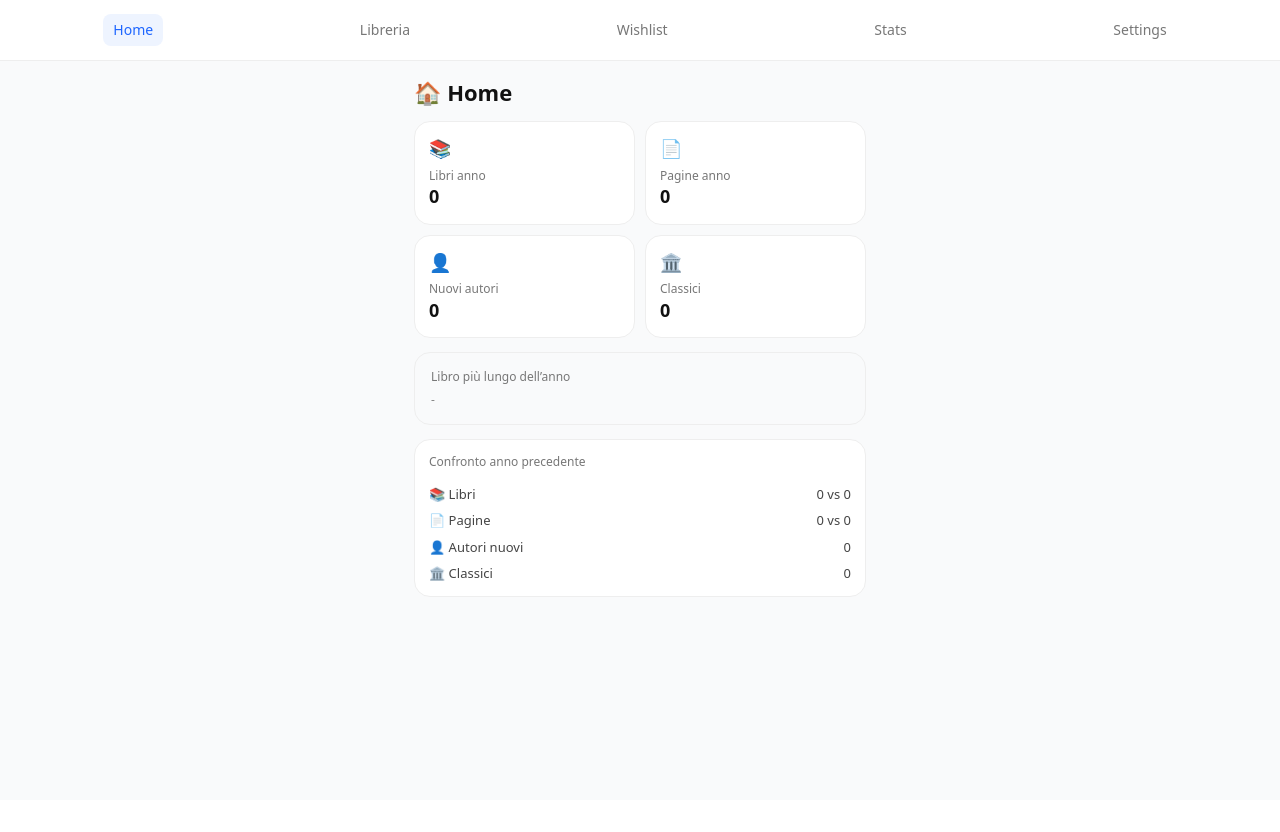
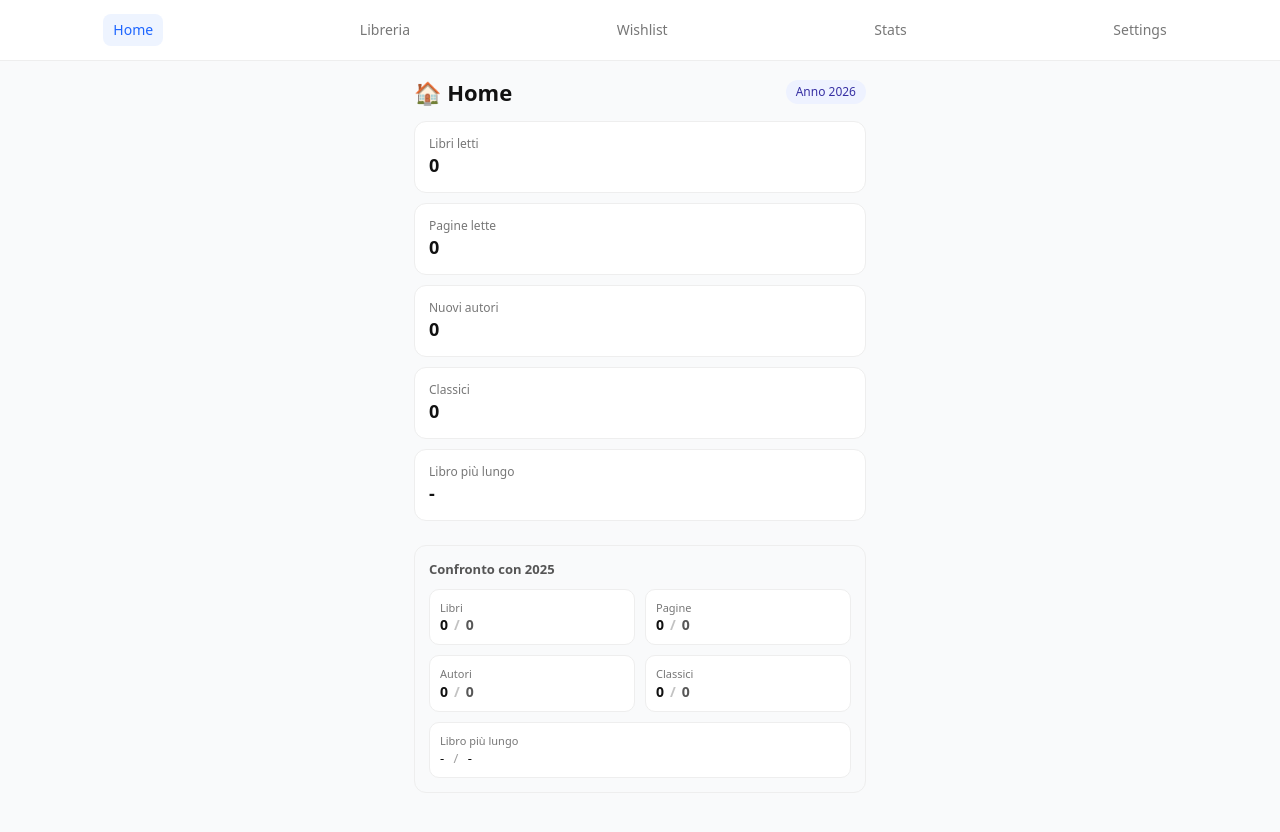
Before and after one commit to Lucaoldcc1991/reading-tracker, a React (Vite) app: page / in a window 1280 px wide. Shown: the top 832 px of the page. Before the commit the page ends 800 px from the top, so only its background shows below. Built offline with nearby package versions, Linux system fonts and the light colour scheme.

Commit message:
Miglioria 1.4 app

```diff
--- a/src/components/BookForm.tsx
+++ b/src/components/BookForm.tsx
@@ -13,6 +13,73 @@ type Book = {
   readingMonth?: number
   readingYear?: number
 }
+
+/* =========================
+   GENERI
+========================= */
+
+const GENRES = [
+  'Giallo/Noir/Legal',
+  'Thriller',
+  'Horror/Gotico/Paranormale',
+  'Realista/Psicologico/Filosofico',
+  'Narrativa per ragazzi',
+  'Saggio',
+  'Fumetto',
+  'Storico/Autobiografico',
+  'Fantascienza',
+  'Fantasy',
+  'Avventura',
+  'Distopico'
+]
+
+/* =========================
+   MESI
+========================= */
+
+const MONTHS = [
+  'Gennaio',
+  'Febbraio',
+  'Marzo',
+  'Aprile',
+  'Maggio',
+  'Giugno',
+  'Luglio',
+  'Agosto',
+  'Settembre',
+  'Ottobre',
+  'Novembre',
+  'Dicembre'
+]
+
+/* =========================
+   PAESI (semplificato ma completo UI)
+   (ISO standard + nomi leggibili)
+========================= */
+
+const COUNTRIES = [
+  'Italia',
+  'Stati Uniti',
+  'Regno Unito',
+  'Francia',
+  'Germania',
+  'Spagna',
+  'Giappone',
+  'Cina',
+  'Corea del Sud',
+  'Russia',
+  'Brasile',
+  'Canada',
+  'Australia',
+  'India',
+  'Messico',
+  'Svezia',
+  'Norvegia',
+  'Paesi Bassi',
+  'Portogallo',
+  'Grecia',
+  'Altro'
+]
 
 export default function BookForm({
   book,
@@ -79,44 +146,120 @@ export default function BookForm({
           {book ? 'Modifica libro' : 'Aggiungi libro'}
         </h3>
 
-        <input style={styles.input} placeholder="Titolo" value={title}
-          onChange={(e) => setTitle(e.target.value)} />
+        <input
+          style={styles.input}
+          placeholder="Titolo"
+          value={title}
+          onChange={(e) => setTitle(e.target.value)}
+        />
 
-        <input style={styles.input} placeholder="Autore" value={author}
-          onChange={(e) => setAuthor(e.target.value)} />
+        <input
+          style={styles.input}
+          placeholder="Autore"
+          value={author}
+          onChange={(e) => setAuthor(e.target.value)}
+        />
 
-        <input style={styles.input} placeholder="Genere" value={genre}
-          onChange={(e) => setGenre(e.target.value)} />
+        {/* GENERE */}
+        <select
+          style={styles.input}
+          value={genre}
+          onChange={(e) => setGenre(e.target.value)}
+        >
+          <option value="">Seleziona genere</option>
+          {GENRES.map((g) => (
+            <option key={g} value={g}>
+              {g}
+            </option>
+          ))}
+        </select>
 
-        <input style={styles.input} placeholder="Serie (opzionale)" value={series}
-          onChange={(e) => setSeries(e.target.value)} />
+        {/* SERIE */}
+        <input
+          style={styles.input}
+          placeholder="Serie (opzionale)"
+          value={series}
+          onChange={(e) => setSeries(e.target.value)}
+        />
 
-        <input style={styles.input} placeholder="Paese (opzionale)" value={country}
-          onChange={(e) => setCountry(e.target.value)} />
+        {/* PAESE */}
+        <select
+          style={styles.input}
+          value={country}
+          onChange={(e) => setCountry(e.target.value)}
+        >
+          <option value="">Seleziona paese</option>
+          {COUNTRIES.map((c) => (
+            <option key={c} value={c}>
+              {c}
+            </option>
+          ))}
+        </select>
 
-        <input style={styles.input} type="number" placeholder="Pagine"
-          value={pages} onChange={(e) => setPages(Number(e.target.value))} />
+        {/* PAGINE */}
+        <input
+          style={styles.input}
+          type="number"
+          placeholder="Pagine"
+          value={pages}
+          onChange={(e) => setPages(Number(e.target.value))}
+        />
 
-        <input style={styles.input} type="number" placeholder="Anno pubblicazione"
+        {/* ANNO PUBBLICAZIONE */}
+        <input
+          style={styles.input}
+          type="number"
+          placeholder="Anno pubblicazione"
           value={publicationYear}
-          onChange={(e) => setPublicationYear(Number(e.target.value))} />
+          onChange={(e) =>
+            setPublicationYear(Number(e.target.value))
+          }
+        />
 
-        <input style={styles.input} type="number" placeholder="Mese lettura"
+        {/* MESE LETTURA */}
+        <select
+          style={styles.input}
           value={readingMonth}
-          onChange={(e) => setReadingMonth(Number(e.target.value))} />
+          onChange={(e) =>
+            setReadingMonth(Number(e.target.value))
+          }
+        >
+          <option value="">Mese lettura</option>
+          {MONTHS.map((m, i) => (
+            <option key={m} value={i + 1}>
+              {m}
+            </option>
+          ))}
+        </select>
 
-        <input style={styles.input} type="number" placeholder="Anno lettura"
+        {/* ANNO LETTURA */}
+        <input
+          style={styles.input}
+          type="number"
+          placeholder="Anno lettura"
           value={readingYear}
-          onChange={(e) => setReadingYear(Number(e.target.value))} />
+          onChange={(e) =>
+            setReadingYear(Number(e.target.value))
+          }
+        />
 
         <div style={styles.actions}>
-          <button onClick={onClose} style={styles.cancel}>Annulla</button>
-          <button onClick={save} style={styles.save}>Salva</button>
+          <button onClick={onClose} style={styles.cancel}>
+            Annulla
+          </button>
+
+          <button onClick={save} style={styles.save}>
+            Salva
+          </button>
         </div>
       </div>
     </div>
   )
 }
+
+/* =========================
+   STILI
+========================= */
 
 const styles: Record<string, React.CSSProperties> = {
   overlay: {
@@ -125,7 +268,8 @@ const styles: Record<string, React.CSSProperties> = {
     background: 'rgba(0,0,0,0.35)',
     display: 'flex',
     justifyContent: 'center',
-    alignItems: 'center'
+    alignItems: 'center',
+    padding: '10px'
   },
   modal: {
     background: '#fff',
@@ -137,7 +281,10 @@ const styles: Record<string, React.CSSProperties> = {
     flexDirection: 'column',
     gap: '10px'
   },
-  title: { fontSize: '16px', fontWeight: 600 },
+  title: {
+    fontSize: '16px',
+    fontWeight: 600
+  },
   input: {
     padding: '10px',
     borderRadius: '8px',
--- a/src/db/database.ts
+++ b/src/db/database.ts
@@ -43,11 +43,6 @@ class AppDatabase extends Dexie {
   constructor() {
     super('readingTrackerDB')
 
-    /* =========================
-       VERSIONE 1 (ESISTENTE)
-       NON MODIFICARE PER NON PERDERE DATI
-    ========================= */
-
     this.version(1).stores({
       books:
         '++id, title, author, genre, pages, readingYear, createdAt',
@@ -55,22 +50,12 @@ class AppDatabase extends Dexie {
         '++id, title, author, genre, createdAt'
     })
 
-    /* =========================
-       VERSIONE 2 (MIGRAZIONE)
-       AGGIUNTA CAMPI: country, series, publisher
-    ========================= */
-
-    this.version(2)
-      .stores({
-        books:
-          '++id, title, author, genre, series, country, publisher, pages, readingYear, createdAt',
-        wishlist:
-          '++id, title, author, genre, createdAt'
-      })
-      .upgrade(() => {
-        // nessuna trasformazione dati necessaria
-        // Dexie gestisce automaticamente i nuovi campi opzionali
-      })
+    this.version(2).stores({
+      books:
+        '++id, title, author, genre, country, series, pages, readingYear, createdAt',
+      wishlist:
+        '++id, title, author, genre, createdAt'
+    })
   }
 }
 
--- a/src/pages/Home.tsx
+++ b/src/pages/Home.tsx
@@ -11,7 +11,6 @@ type Book = {
 
 export default function Home() {
   const [books, setBooks] = useState<Book[]>([])
-  const [toast, setToast] = useState<string | null>(null)
 
   useEffect(() => {
     load()
@@ -27,157 +26,140 @@ export default function Home() {
 
   const readBooks = books.filter((b) => b.readingYear)
 
-  const booksThisYear = readBooks.filter(
+  const thisYearBooks = readBooks.filter(
     (b) => b.readingYear === currentYear
   )
 
-  const booksLastYear = readBooks.filter(
+  const lastYearBooks = readBooks.filter(
     (b) => b.readingYear === previousYear
   )
 
-  const pagesThisYear = booksThisYear.reduce(
-    (sum, b) => sum + (b.pages || 0),
-    0
+  const sumPages = (arr: Book[]) =>
+    arr.reduce((sum, b) => sum + (b.pages || 0), 0)
+
+  const thisYearPages = sumPages(thisYearBooks)
+  const lastYearPages = sumPages(lastYearBooks)
+
+  const newAuthorsThisYear = new Set(
+    thisYearBooks.map((b) => b.author)
   )
 
-  const pagesLastYear = booksLastYear.reduce(
-    (sum, b) => sum + (b.pages || 0),
-    0
+  const newAuthorsLastYear = new Set(
+    lastYearBooks.map((b) => b.author)
   )
 
-  const authorsThisYear = new Set(
-    booksThisYear.map((b) => b.author)
-  )
+  const longestThisYear = [...thisYearBooks].sort(
+    (a, b) => (b.pages || 0) - (a.pages || 0)
+  )[0]
 
-  const authorsPreviousYears = new Set(
-    readBooks
-      .filter((b) => b.readingYear && b.readingYear < currentYear)
-      .map((b) => b.author)
-  )
+  const longestLastYear = [...lastYearBooks].sort(
+    (a, b) => (b.pages || 0) - (a.pages || 0)
+  )[0]
 
-  const newAuthorsThisYear = [...authorsThisYear].filter(
-    (a) => !authorsPreviousYears.has(a)
-  )
-
-  const classicThisYear = booksThisYear.filter(
+  const classicsThisYear = thisYearBooks.filter(
     (b) => b.isClassic
   )
 
-  const longestThisYear = [...booksThisYear].sort(
-    (a, b) => (b.pages || 0) - (a.pages || 0)
-  )[0]
-
-  /* TOAST LOGIC */
-  useEffect(() => {
-    const booksKey = 'rt_books_notified'
-    const pagesKey = 'rt_pages_notified'
-
-    const booksNotified = localStorage.getItem(booksKey)
-    const pagesNotified = localStorage.getItem(pagesKey)
-
-    if (booksThisYear.length > booksLastYear.length && !booksNotified) {
-      setToast('🎉 Libri superati rispetto all’anno scorso')
-      localStorage.setItem(booksKey, 'true')
-      setTimeout(() => setToast(null), 3000)
-    }
-
-    if (pagesThisYear > pagesLastYear && !pagesNotified) {
-      setTimeout(() => {
-        setToast('📚 Pagine superate rispetto all’anno scorso')
-        localStorage.setItem(pagesKey, 'true')
-        setTimeout(() => setToast(null), 3000)
-      }, 3000)
-    }
-  }, [booksThisYear.length, pagesThisYear, pagesLastYear])
+  const classicsLastYear = lastYearBooks.filter(
+    (b) => b.isClassic
+  )
 
   return (
     <div style={styles.container}>
-      <h2 style={styles.title}>🏠 Home</h2>
-
-      {toast && <div style={styles.toast}>{toast}</div>}
-
-      {/* KPI PRIMARY */}
-      <div style={styles.grid}>
-        <Card label="Libri anno" value={booksThisYear.length} icon="📚" />
-        <Card label="Pagine anno" value={pagesThisYear} icon="📄" />
-        <Card label="Nuovi autori" value={newAuthorsThisYear.length} icon="👤" />
-        <Card label="Classici" value={classicThisYear.length} icon="🏛️" />
+      {/* HEADER */}
+      <div style={styles.header}>
+        <h2 style={styles.title}>🏠 Home</h2>
+        <div style={styles.yearBadge}>Anno {currentYear}</div>
       </div>
 
-      {/* FEATURE BOOK */}
-      <div style={styles.featureCard}>
-        <p style={styles.sectionLabel}>Libro più lungo dell’anno</p>
-
-        {longestThisYear ? (
-          <>
-            <p style={styles.featureTitle}>
-              {longestThisYear.title}
-            </p>
-
-            <p style={styles.featureSub}>
-              {longestThisYear.author}
-            </p>
-
-            <p style={styles.featureMeta}>
-              {longestThisYear.pages} pagine
-            </p>
-          </>
-        ) : (
-          <p style={styles.featureMeta}>-</p>
-        )}
+      {/* KPI ANNO CORRENTE */}
+      <div style={styles.grid}>
+        <Card title="Libri letti" value={thisYearBooks.length} />
+        <Card title="Pagine lette" value={thisYearPages} />
+        <Card title="Nuovi autori" value={newAuthorsThisYear.size} />
+        <Card title="Classici" value={classicsThisYear.length} />
+        <Card
+          title="Libro più lungo"
+          value={
+            longestThisYear
+              ? `${longestThisYear.title} (${longestThisYear.pages} pagine)`
+              : '-'
+          }
+        />
       </div>
 
-      {/* COMPARISON */}
-      <div style={styles.compare}>
-        <p style={styles.sectionLabel}>Confronto anno precedente</p>
+      {/* CONFRONTO ANNO PRECEDENTE */}
+      <div style={styles.compareBox}>
+        <div style={styles.compareHeader}>
+          Confronto con {previousYear}
+        </div>
 
-        <Row icon="📚" label="Libri" value={`${booksThisYear.length} vs ${booksLastYear.length}`} />
-        <Row icon="📄" label="Pagine" value={`${pagesThisYear} vs ${pagesLastYear}`} />
-        <Row icon="👤" label="Autori nuovi" value={newAuthorsThisYear.length} />
-        <Row icon="🏛️" label="Classici" value={classicThisYear.length} />
+        <div style={styles.compareGrid}>
+          <MiniCard
+            label="Libri"
+            a={thisYearBooks.length}
+            b={lastYearBooks.length}
+          />
+          <MiniCard
+            label="Pagine"
+            a={thisYearPages}
+            b={lastYearPages}
+          />
+          <MiniCard
+            label="Autori"
+            a={newAuthorsThisYear.size}
+            b={newAuthorsLastYear.size}
+          />
+          <MiniCard
+            label="Classici"
+            a={classicsThisYear.length}
+            b={classicsLastYear.length}
+          />
+
+          <div style={styles.fullRow}>
+            <div style={styles.longestLabel}>
+              Libro più lungo
+            </div>
+            <div style={styles.longestValue}>
+              {longestThisYear?.title || '-'} <span style={{ opacity: 0.4, margin: '0 6px' }}>/</span> {longestLastYear?.title || '-'}
+            </div>
+          </div>
+        </div>
       </div>
     </div>
   )
 }
 
-/* COMPONENTI */
+/* =========================
+   COMPONENTI
+========================= */
 
-function Card({
-  label,
-  value,
-  icon
-}: {
-  label: string
-  value: any
-  icon: string
-}) {
+function Card({ title, value }: any) {
   return (
     <div style={styles.card}>
-      <div style={styles.icon}>{icon}</div>
-      <p style={styles.cardLabel}>{label}</p>
-      <p style={styles.cardValue}>{value}</p>
+      <div style={styles.cardTitle}>{title}</div>
+      <div style={styles.cardValue}>{value}</div>
     </div>
   )
 }
 
-function Row({
-  icon,
-  label,
-  value
-}: {
-  icon: string
-  label: string
-  value: any
-}) {
+function MiniCard({ label, a, b }: any) {
   return (
-    <div style={styles.row}>
-      <span>{icon} {label}</span>
-      <span>{value}</span>
+    <div style={styles.miniCard}>
+      <div style={styles.miniLabel}>{label}</div>
+
+      <div style={styles.miniValue}>
+        <span>{a}</span>
+        <span style={{ opacity: 0.25, margin: '0 6px' }}>/</span>
+        <span style={{ opacity: 0.7 }}>{b}</span>
+      </div>
     </div>
   )
 }
 
-/* STILI */
+/* =========================
+   STILI
+========================= */
 
 const styles: Record<string, React.CSSProperties> = {
   container: {
@@ -186,94 +168,100 @@ const styles: Record<string, React.CSSProperties> = {
     gap: '14px'
   },
 
+  header: {
+    display: 'flex',
+    justifyContent: 'space-between',
+    alignItems: 'center'
+  },
+
   title: {
     fontSize: '22px',
     fontWeight: 700
   },
 
+  yearBadge: {
+    fontSize: '12px',
+    padding: '4px 10px',
+    borderRadius: '999px',
+    background: '#eef2ff',
+    color: '#3730a3'
+  },
+
   grid: {
     display: 'grid',
-    gridTemplateColumns: '1fr 1fr',
     gap: '10px'
   },
 
   card: {
     padding: '14px',
-    borderRadius: '16px',
+    borderRadius: '12px',
     border: '1px solid #eee',
     background: '#fff'
   },
 
-  icon: {
-    fontSize: '18px',
-    marginBottom: '6px'
-  },
-
-  cardLabel: {
+  cardTitle: {
     fontSize: '12px',
     color: '#777'
   },
 
   cardValue: {
     fontSize: '18px',
-    fontWeight: 700
+    fontWeight: 600
   },
 
-  featureCard: {
-    padding: '16px',
-    borderRadius: '16px',
+  compareBox: {
+    marginTop: '10px',
+    padding: '14px',
+    borderRadius: '12px',
     background: '#f9fafb',
     border: '1px solid #eee'
   },
 
-  sectionLabel: {
-    fontSize: '12px',
-    color: '#777',
-    marginBottom: '6px'
+  compareHeader: {
+    fontSize: '13px',
+    fontWeight: 600,
+    marginBottom: '10px',
+    color: '#555'
   },
 
-  featureTitle: {
-    fontSize: '16px',
-    fontWeight: 700
+  compareGrid: {
+    display: 'grid',
+    gridTemplateColumns: '1fr 1fr',
+    gap: '10px'
   },
 
-  featureSub: {
-    fontSize: '14px',
-    color: '#444'
+  miniCard: {
+    padding: '10px',
+    borderRadius: '10px',
+    background: '#fff',
+    border: '1px solid #eee'
   },
 
-  featureMeta: {
-    fontSize: '12px',
-    color: '#888'
+  miniLabel: {
+    fontSize: '11px',
+    color: '#777'
   },
 
-  compare: {
-    padding: '14px',
-    borderRadius: '16px',
-    border: '1px solid #eee',
-    background: '#fff',
-    display: 'flex',
-    flexDirection: 'column',
-    gap: '8px'
+  miniValue: {
+    fontSize: '14px',
+    fontWeight: 600
   },
 
-  row: {
-    display: 'flex',
-    justifyContent: 'space-between',
-    fontSize: '13px',
-    color: '#444'
+  fullRow: {
+    gridColumn: '1 / -1',
+    padding: '10px',
+    borderRadius: '10px',
+    background: '#fff',
+    border: '1px solid #eee'
   },
 
-  toast: {
-    position: 'fixed',
-    top: '20px',
-    left: '50%',
-    transform: 'translateX(-50%)',
-    background: '#111827',
-    color: '#fff',
-    padding: '10px 14px',
-    borderRadius: '12px',
+  longestLabel: {
+    fontSize: '11px',
+    color: '#777'
+  },
+
+  longestValue: {
     fontSize: '13px',
-    zIndex: 9999
+    fontWeight: 500
   }
 }
--- a/src/pages/Library.tsx
+++ b/src/pages/Library.tsx
@@ -8,7 +8,7 @@ type Book = {
   author: string
   genre: string
   series?: string
-  isClassic?: boolean
+  country?: string
   pages: number
   publicationYear?: number
   readingMonth?: number
@@ -35,10 +35,6 @@ export default function Library() {
     setBooks(data)
   }
 
-  /* =========================
-     SEARCH (AGGIORNATA)
-  ========================= */
-
   const filteredBooks = books.filter((b) => {
     const q = search.toLowerCase()
 
@@ -46,7 +42,8 @@ export default function Library() {
       b.title.toLowerCase().includes(q) ||
       b.author.toLowerCase().includes(q) ||
       b.genre.toLowerCase().includes(q) ||
-      (b.series ? b.series.toLowerCase().includes(q) : false)
+      (b.series || '').toLowerCase().includes(q) ||
+      (b.country || '').toLowerCase().includes(q)
     )
   })
 
@@ -70,30 +67,25 @@ export default function Library() {
     loadBooks()
   }
 
+  const getFlag = (country?: string) => {
+    if (!country) return ''
+    return country
+      .toUpperCase()
+      .replace(/./g, (char) =>
+        String.fromCodePoint(127397 + char.charCodeAt(0))
+      )
+  }
+
   return (
     <div style={styles.container}>
-      <h2
-        style={{
-          display: "flex",
-          alignItems: "center",
-          gap: "10px",
-          marginBottom: "20px",
-          fontSize: "28px",
-          fontWeight: 700,
-          color: "#1f2937",
-        }}
-      >
-        <span style={{ fontSize: "30px" }}>📚</span>
-        <span>Libreria</span>
-      </h2>
+      <h2 style={styles.header}>📚 Libreria</h2>
 
-      {/* COUNTER */}
       <div style={styles.counter}>
         📊 {filteredBooks.length} libri
       </div>
 
       <input
-        placeholder="Cerca per titolo, autore, genere o serie..."
+        placeholder="Cerca titolo, autore, genere, serie o paese..."
         value={search}
         onChange={(e) => setSearch(e.target.value)}
         style={styles.search}
@@ -124,10 +116,15 @@ export default function Library() {
                 {book.author} · {book.genre}
               </p>
 
-              {/* SERIE (NUOVO) */}
               {book.series && (
-                <p style={styles.series}>
-                  📚 {book.series}
+                <p style={styles.meta}>
+                  📚 Serie: {book.series}
+                </p>
+              )}
+
+              {book.country && (
+                <p style={styles.country}>
+                  {getFlag(book.country)} {book.country}
                 </p>
               )}
 
@@ -146,7 +143,10 @@ export default function Library() {
             </div>
 
             <div style={styles.actions}>
-              <button onClick={() => openEdit(book)} style={styles.edit}>
+              <button
+                onClick={() => openEdit(book)}
+                style={styles.edit}
+              >
                 ✏️
               </button>
 
@@ -164,7 +164,9 @@ export default function Library() {
   )
 }
 
-/* STILI */
+/* =========================
+   STILI
+========================= */
 
 const styles: Record<string, React.CSSProperties> = {
   container: {
@@ -172,17 +174,23 @@ const styles: Record<string, React.CSSProperties> = {
     flexDirection: 'column',
     gap: '12px'
   },
+
+  header: {
+    fontSize: '22px',
+    fontWeight: 700
+  },
+
   counter: {
     fontSize: '13px',
-    color: '#666',
-    fontWeight: 500
+    color: '#666'
   },
+
   search: {
     padding: '10px',
     borderRadius: '10px',
-    border: '1px solid #ddd',
-    outline: 'none'
+    border: '1px solid #ddd'
   },
+
   add: {
     padding: '10px',
     borderRadius: '10px',
@@ -191,11 +199,13 @@ const styles: Record<string, React.CSSProperties> = {
     cursor: 'pointer',
     fontWeight: 500
   },
+
   list: {
     display: 'flex',
     flexDirection: 'column',
     gap: '10px'
   },
+
   card: {
     display: 'flex',
     justifyContent: 'space-between',
@@ -204,29 +214,33 @@ const styles: Record<string, React.CSSProperties> = {
     borderRadius: '12px',
     background: '#fff'
   },
+
   info: {
     display: 'flex',
     flexDirection: 'column',
     gap: '4px'
   },
+
   titleBook: {
     fontWeight: 600,
     fontSize: '15px'
   },
+
   meta: {
     fontSize: '13px',
     color: '#666'
   },
-  series: {
-    fontSize: '12px',
-    color: '#888',
-    marginTop: 2
+
+  country: {
+    fontSize: '13px',
+    color: '#444'
   },
+
   actions: {
     display: 'flex',
-    gap: '8px',
-    alignItems: 'start'
+    gap: '8px'
   },
+
   edit: {
     background: '#f3f3ff',
     border: 'none',
@@ -234,6 +248,7 @@ const styles: Record<string, React.CSSProperties> = {
     borderRadius: '8px',
     cursor: 'pointer'
   },
+
   delete: {
     background: '#fee2e2',
     border: 'none',
```
Also changed, not shown: src/pages/Stats.tsx (+20 -32 lines).
